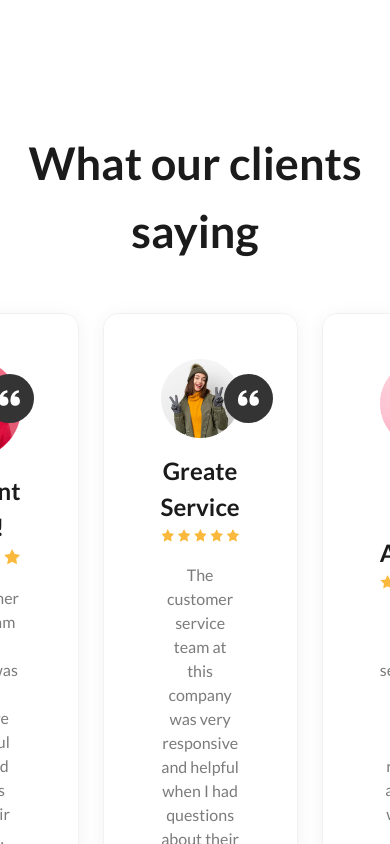
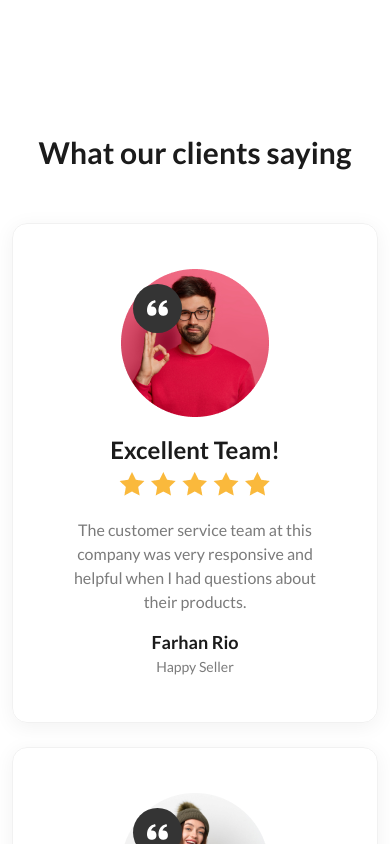
Before and after one commit to Sijan666/coreWave, a React (Vite) app: page / in a window 390 px wide. Shown: the part 4900-5744 px from the top of the page. Built offline with nearby package versions, Linux system fonts and the light colour scheme.

Commit message:
add responsive in review

```diff
--- a/src/components/layouts/Review.jsx
+++ b/src/components/layouts/Review.jsx
@@ -9,9 +9,9 @@ const Review = () => {
         <>
         <section id='review'>
             <div className="py-25">
-                <Container>
-                    <h3 className='text-center text-[45px] font-semibold text-[#1B1B1B] pb-12'>What our clients saying</h3>
-                    <div className="flex justify-center gap-x-6">
+                <Container className={'px-3 lg:px-0'}>
+                    <h3 className='text-center text-[30px] md:text-[45px] font-semibold text-[#1B1B1B] pb-12'>What our clients saying</h3>
+                    <div className="flex flex-col md:flex-row md:justify-center gap-6 ">
                         {reviews.map((item)=>(
                             <div key={item.id}>
                                 <Reviewcard className={''}
```
